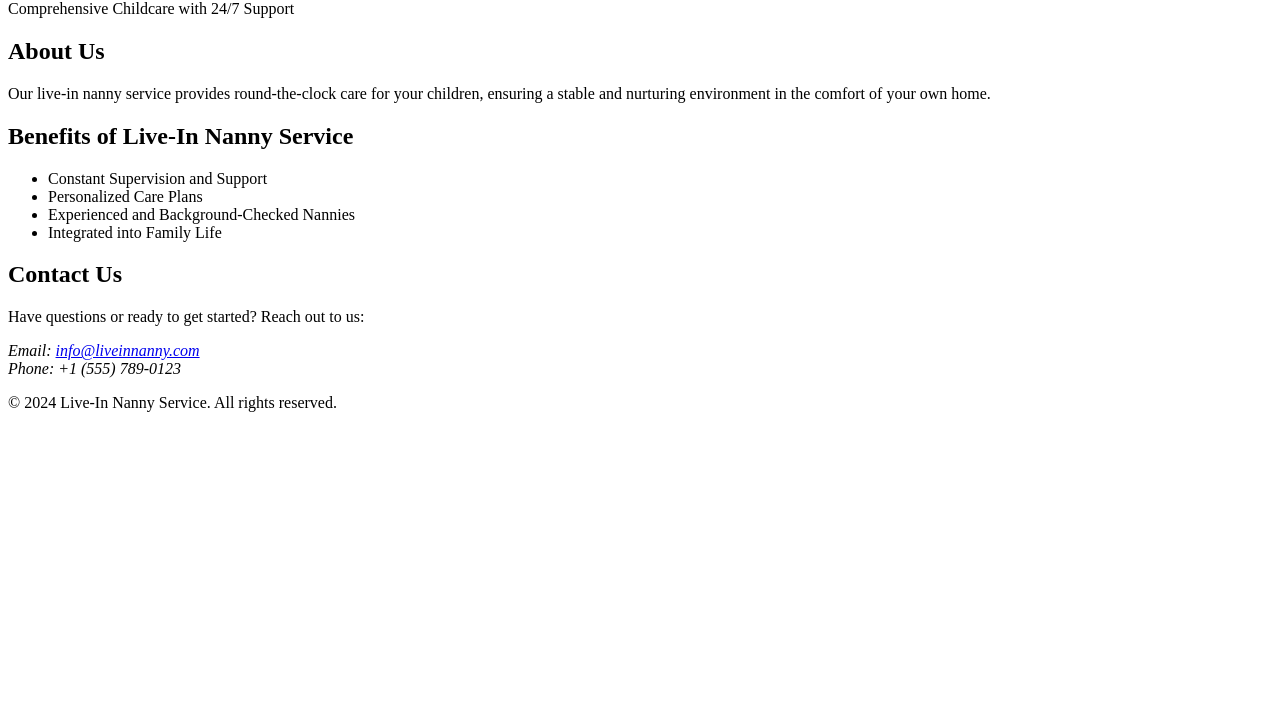
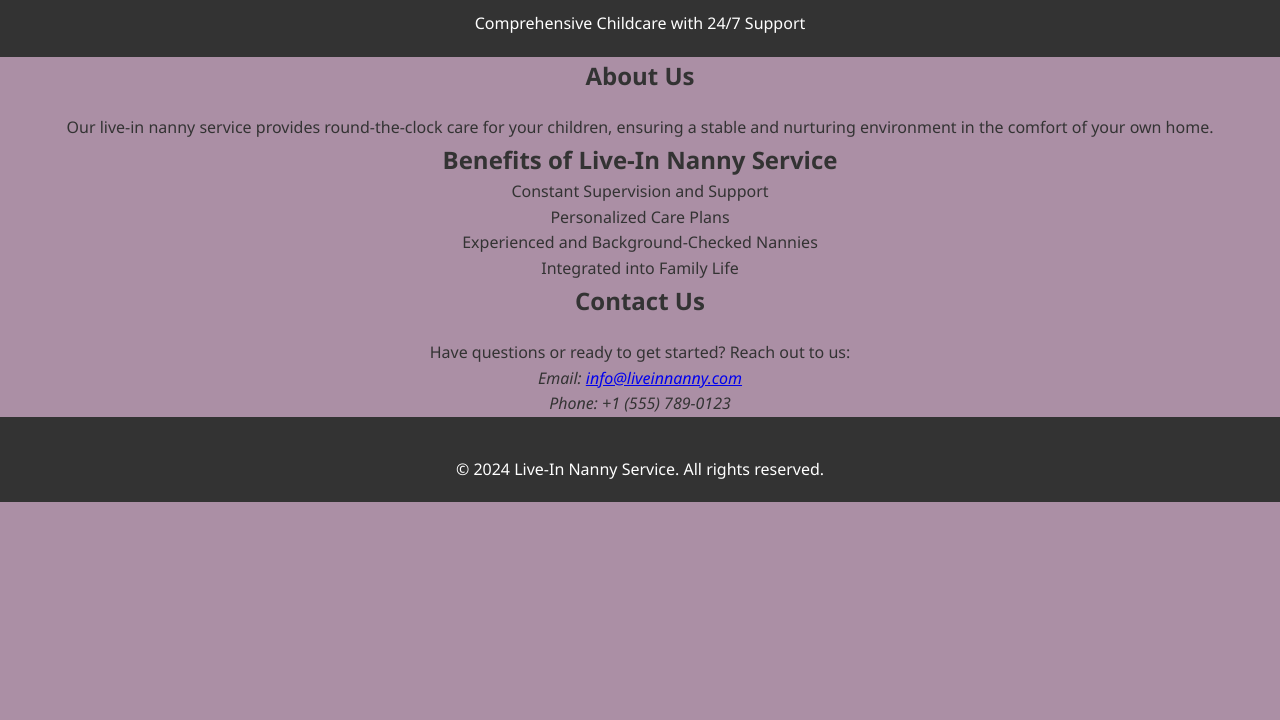
Before and after one commit to ahilynC/SeniorProject-NannyApp, a website: page static/LiveIn.html in a window 1280 px wide. Shown: the part 80-800 px from the top of the page. Drawn offline with Linux system fonts and the light colour scheme.

Commit message:
Update LiveIn.html

```diff
--- a/static/LiveIn.html
+++ b/static/LiveIn.html
@@ -3,7 +3,7 @@
 <head>
     <meta charset="UTF-8">
     <meta name="viewport" content="width=device-width, initial-scale=1.0">
-    <link rel="stylesheet" href="LiveIn.css">
+    <link rel="stylesheet" href="servicesoffered.css">
     <title>Live-In Nanny Service</title>
 </head>
 <body>
```
